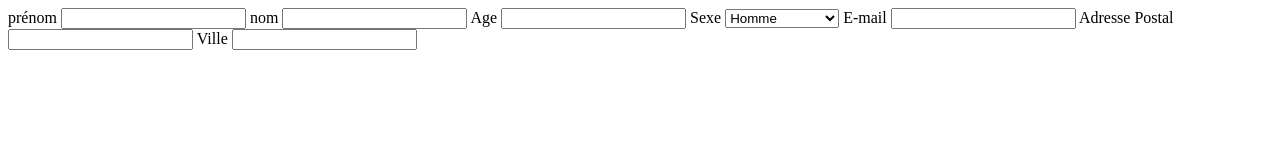
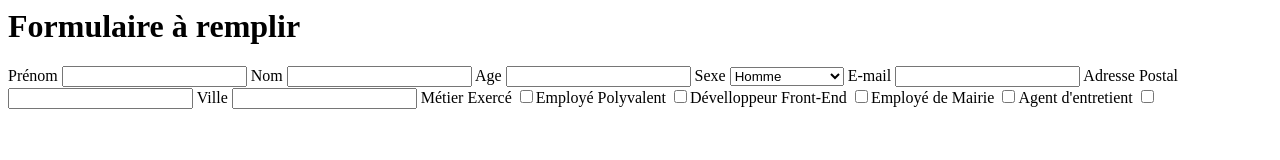
Before and after one commit to Nicolas-Puchois/Form, a plain HTML site: page FormularPage.html in a window 1280 px wide. Drawn offline with Linux system fonts and the light colour scheme.

Commit message:
feat(FormularPage.html): add "Métier exercé" checkbox input area

```diff
--- a/FormularPage.html
+++ b/FormularPage.html
@@ -1,10 +1,12 @@
 <html>
     <body>
+        <h1> Formulaire à remplir</h1>
         <form action="" method="post" class="form">
-            <label for="name">prénom</label>
+
+            <label for="name">Prénom</label>
             <input type="text" id="name">
 
-            <label for="surname">nom</label>
+            <label for="surname">Nom</label>
             <input type="text" id="surname">
 
             <label for="age">Age</label>
@@ -21,14 +23,20 @@
             <input type="email" id="mail">
 
             <label for="apostal">Adresse Postal</label>
-            <input type="text" id="apostal" >
+            <input type="text" id="apostal">
 
           <!--  <label for="cpostal">Code Postal</label>
-            <input type="text" id="cpostal" inputmode="number" maxlength="5" > -->
+            <input type="text" id="cpostal" inputmode="number" maxlength="5"> -->
 
             <label for="city">Ville</label>
-            <input type="text" id="city" >
+            <input type="text" id="city">
 
+            <label for="job">Métier Exercé</label>
+                <input type="checkbox" value="job1">Employé Polyvalent
+                <input type="checkbox" value="job2">Dévelloppeur Front-End
+                <input type="checkbox" value="job3">Employé de Mairie
+                <input type="checkbox" value="job3">Agent d'entretient
+                <input type="checkbox" value="job3">
             </form>
     </body>
 </html>
```
